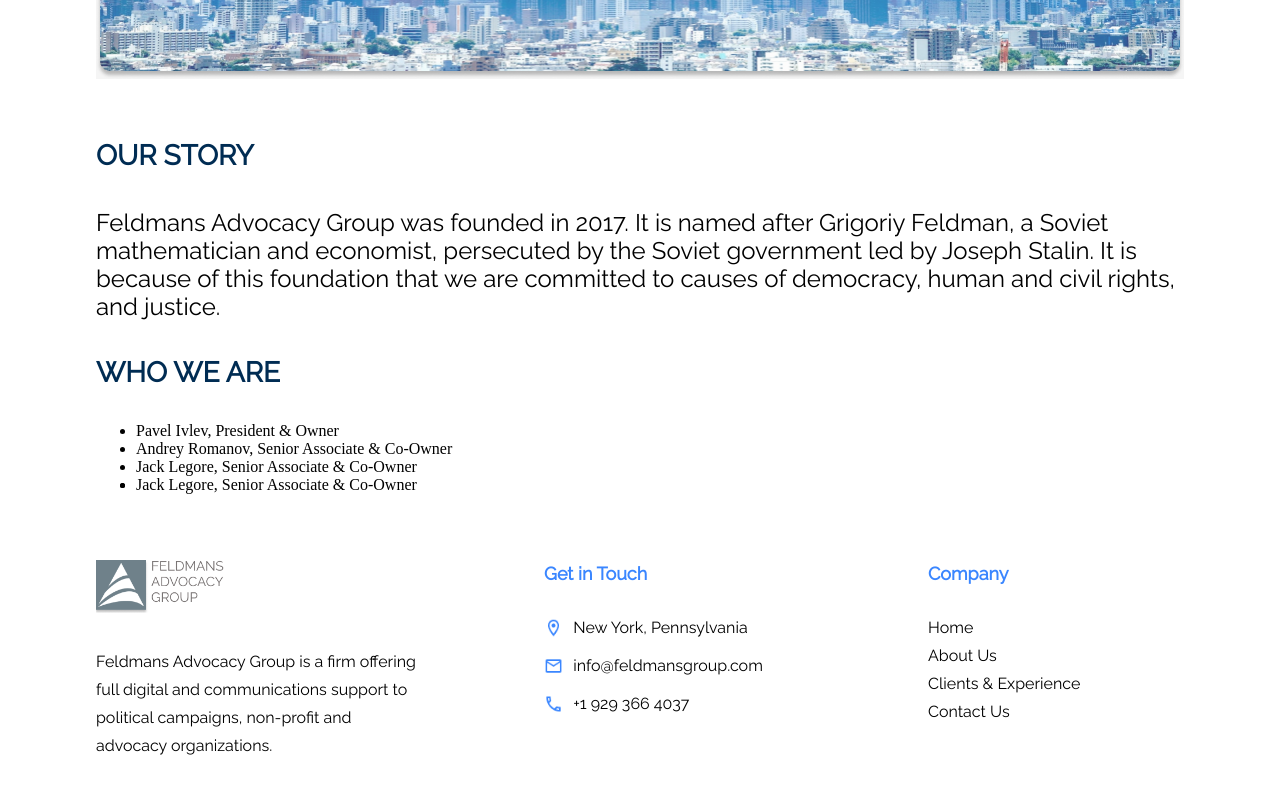
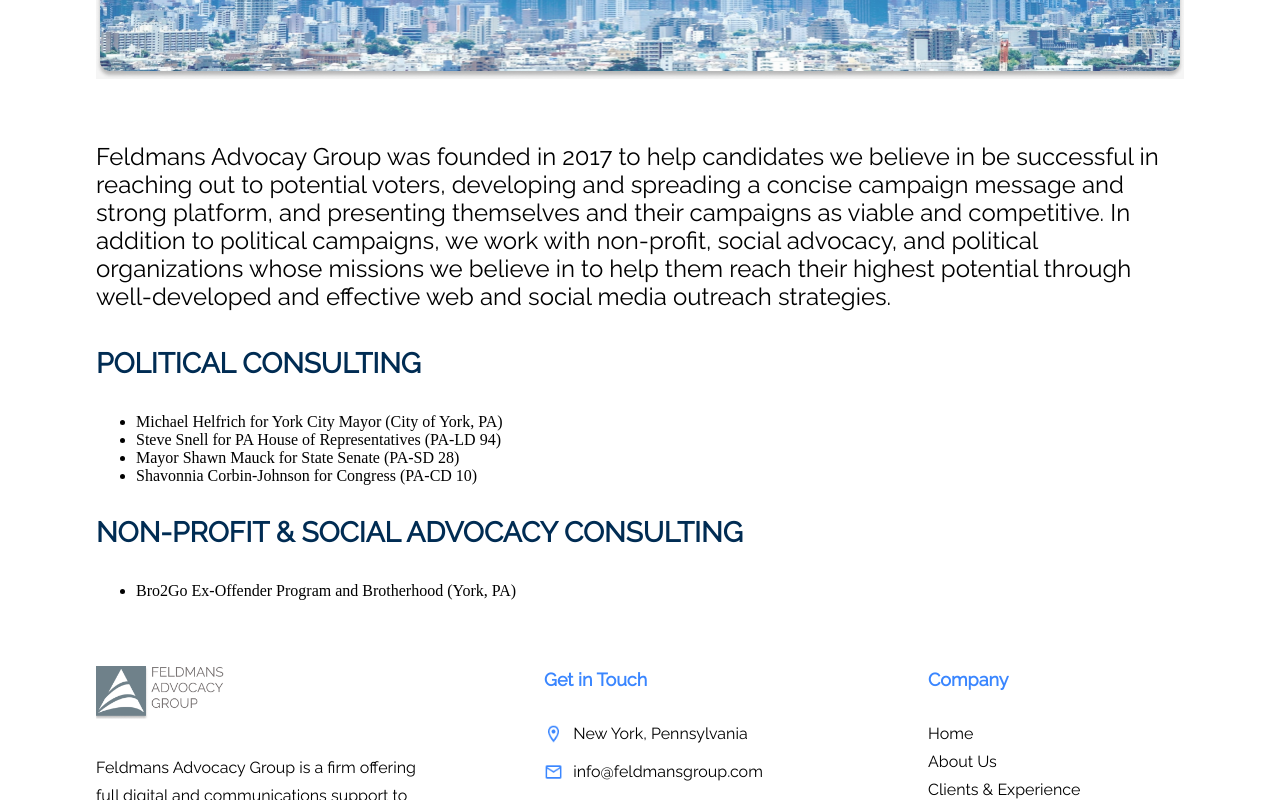
Before and after one commit to Korzyukova/feldmans-firebase-react, a React (Vite) app in the folder client/: page /clients in a window 1280 px wide. Shown: the part 419-1219 px from the top of the page. Built offline with nearby package versions, Linux system fonts and the light colour scheme.

Commit message:
clients and experience

```diff
--- a/client/src/components/ClientsExperience/ClientsExperience.jsx
+++ b/client/src/components/ClientsExperience/ClientsExperience.jsx
@@ -4,18 +4,25 @@
     return (
       <>
         <div className="clientsexperience">
-            <h1 className="first">OUR STORY</h1>
-            <h2 className="second">Feldmans Advocacy Group was founded in 2017. It is named after Grigoriy Feldman, a Soviet mathematician and economist, persecuted by the Soviet government led by Joseph Stalin. It is because of this foundation that we are committed to causes of democracy, human and civil rights, and justice.</h2>
+            <h2 className="second">Feldmans Advocay Group was founded in 2017 to help candidates we believe in be successful in reaching out to potential voters, developing and spreading a concise campaign message and strong platform, and presenting themselves and their campaigns as viable and competitive.
 
-            <h1 className="first">WHO WE ARE</h1>
+In addition to political campaigns, we work with non-profit, social advocacy, and political organizations whose missions we believe in to help them reach their highest potential through well-developed and effective web and social media outreach strategies.</h2>
+
+            <h1 className="first">POLITICAL CONSULTING</h1>
 
 <ul>
-<li>Pavel Ivlev, President & Owner</li>
-<li>Andrey Romanov, Senior Associate & Co-Owner</li>
-<li>Jack Legore, Senior Associate & Co-Owner</li>
-<li><li>Jack Legore, Senior Associate & Co-Owner</li></li>
+<li>Michael Helfrich for York City Mayor (City of York, PA)</li>
+<li>Steve Snell for PA House of Representatives (PA-LD 94)</li>
+<li>Mayor Shawn Mauck for State Senate (PA-SD 28)</li>
+<li>Shavonnia Corbin-Johnson for Congress (PA-CD 10)</li>
 </ul>
 
+<h1 className="first">NON-PROFIT & SOCIAL ADVOCACY CONSULTING</h1>
+
+<ul>
+<li>Bro2Go Ex-Offender Program and Brotherhood (York, PA)</li>
+
+</ul>
         </div>
       </>
     );
```
